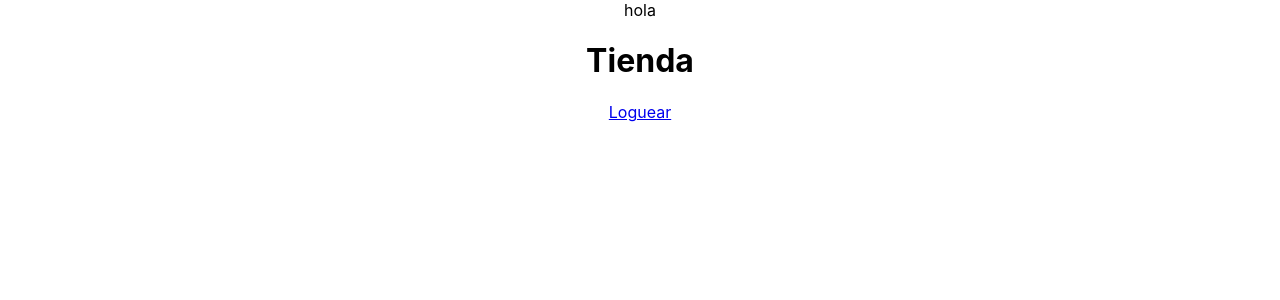
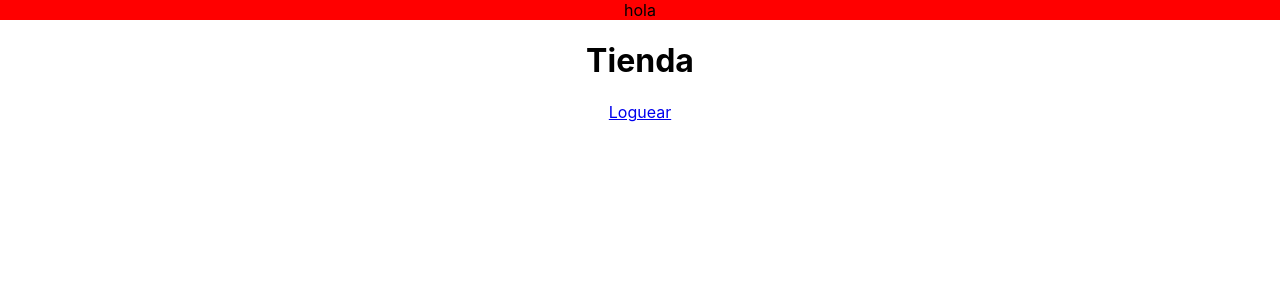
Before and after one commit to Midas0615/React-Ecommerce, a React (Create React App) app in the folder frontend/: page / in a window 1280 px wide. Shown: the top 300 px of the page. Built offline with nearby package versions, Linux system fonts and the light colour scheme.

Commit message:
Commit 2

```diff
--- a/frontend/src/App.js
+++ b/frontend/src/App.js
@@ -3,9 +3,11 @@ import logo from './logo.svg';
 import './App.css';
 import Header from './Components/Global/Header'
 import Routes from './Components/Routes'
+import { suma } from './helpers/suma';
 
 class App extends Component {
   render() {
+    console.log(suma(1,2))
     return (
       <div className="App">
         <Header/>
--- a/frontend/src/Components/Global/Header.jsx
+++ b/frontend/src/Components/Global/Header.jsx
@@ -1,5 +1,5 @@
 import React from 'react'
-
+import '../Styles/header.css'
 const Header = () => (
     <header>
         hola
--- /dev/null
+++ b/frontend/src/Components/Styles/header.css
@@ -0,0 +1,3 @@
+header {
+    background: red;
+}
--- /dev/null
+++ b/frontend/src/helpers/suma.js
@@ -0,0 +1,3 @@
+export function suma(a,b) {
+    return a + b
+}
```
Also changed, not shown: 1 other file (tests, documents, lock files or other folders).
